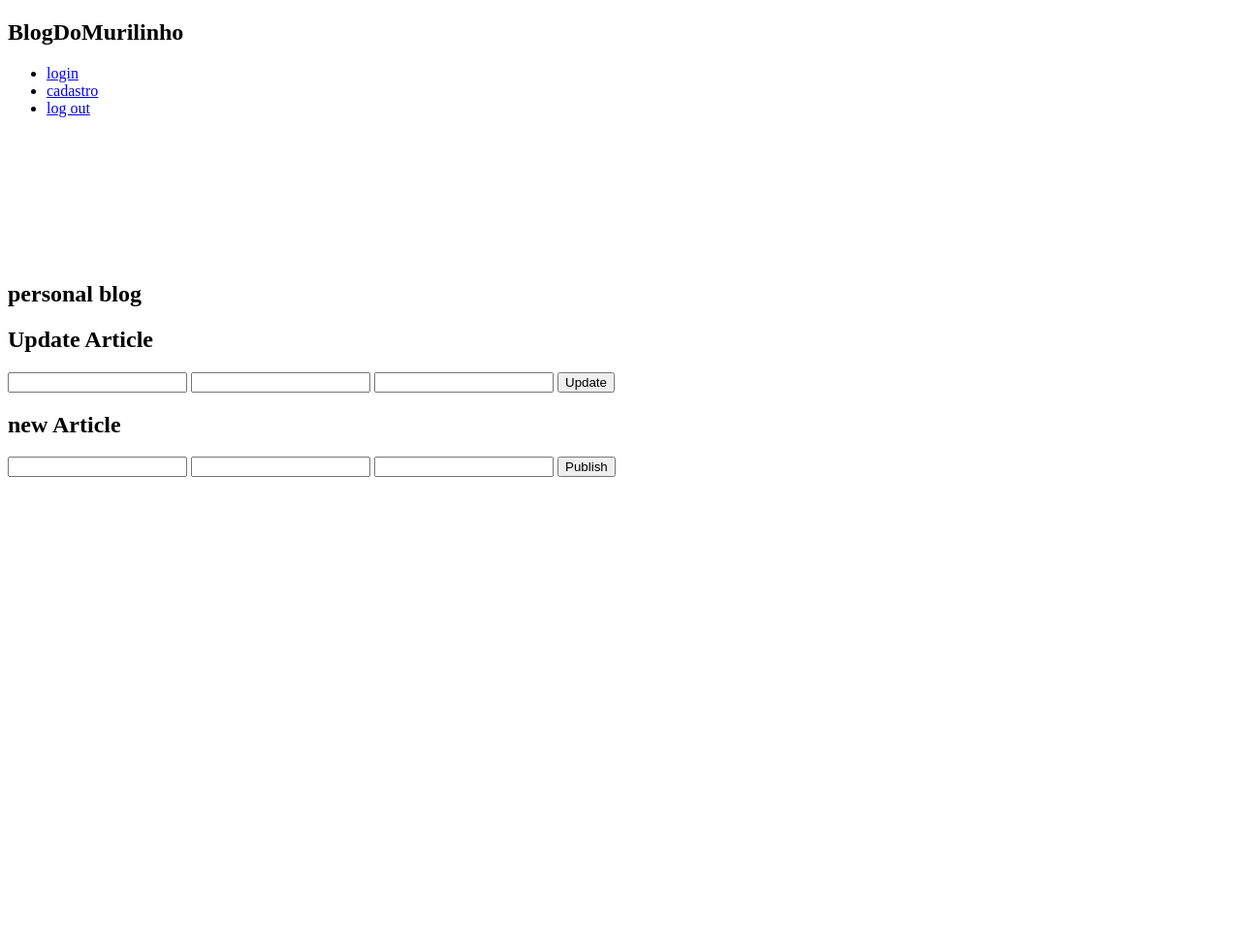
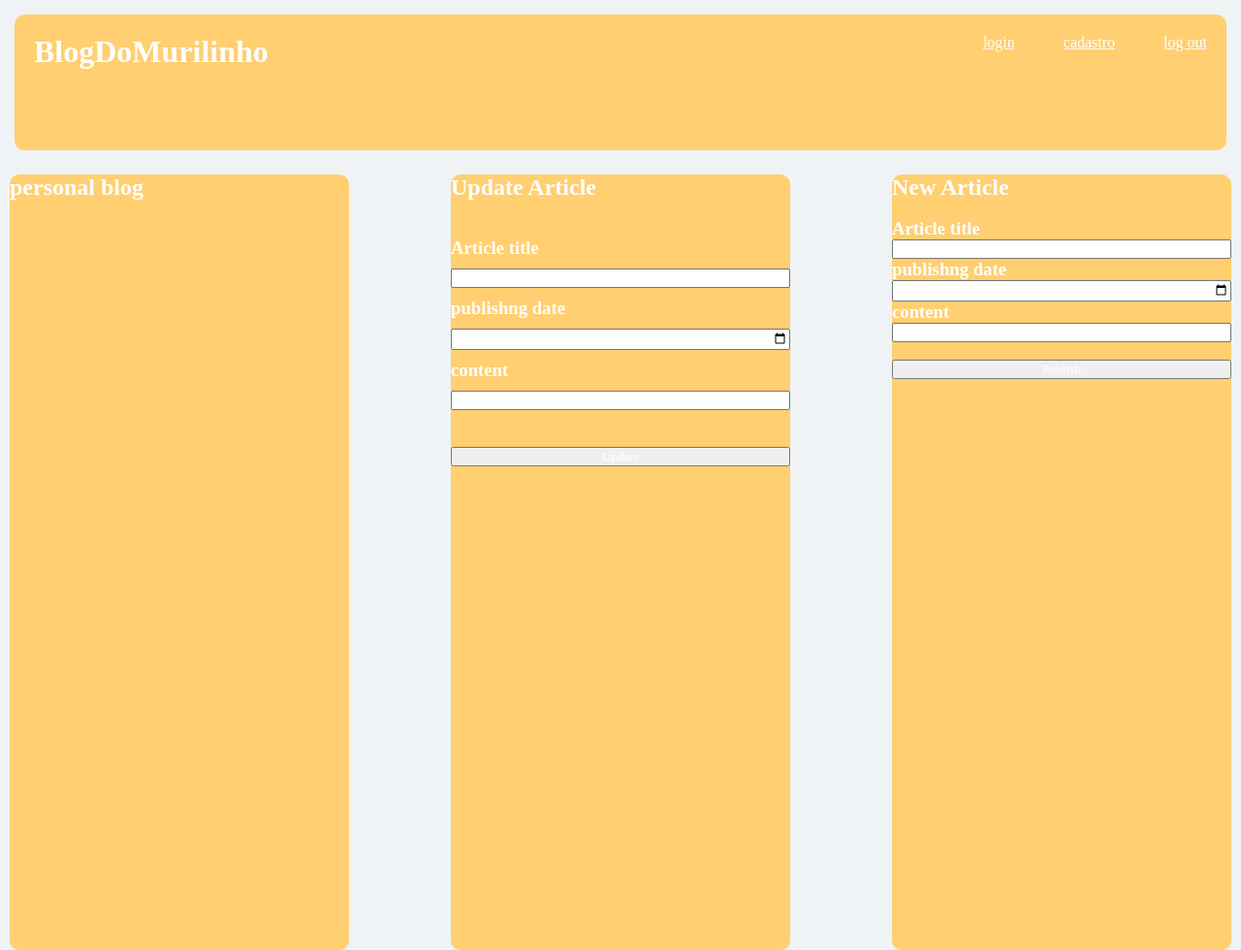
Before and after one commit to contatemurilodejesus/pratica, a website: page frontend/index/admin.html in a window 1280 px wide. Shown: the whole page at 97% size. Before the commit the page ends 800 px from the top, so only its background shows below. Drawn offline with Linux system fonts and the light colour scheme.

Commit message:
update-page

```diff
--- a/frontend/css/adimin.css
+++ b/frontend/css/adimin.css
@@ -1,3 +1,71 @@
 *{
-    padding: ;
+    padding:0px;
+    margin: 0px;
+    font-family: 'Times New Roman', Times, serif;
+    color: white;
 }
+body{
+    margin: 5px;
+    padding: 5px;
+    background: rgb(240, 243, 245);
+    min-height: 100vh;
+    min-width: 100vh ;
+    display:flex ;
+    flex-direction: column;
+    gap: 20px;
+}
+header{
+    margin: 5px;
+    padding: 20px;
+    background: #FFCF71;
+    display: flex;
+    justify-content: space-between;
+    height: 100px;
+    border-radius: 10px;
+}
+ul{
+    list-style: none;
+    display: flex;
+    gap: 50px;
+    justify-content: space-around;
+}
+ul li{
+    font-style: none;
+    size: 40px;
+}
+.conteiner{
+    height: 800px;
+    width: auto;
+    display:flex ;
+    justify-content: space-between;
+
+
+}
+.adimin_add{
+
+    background: #FFCF71;
+    border-radius: 10px;
+    display:flex ;
+    flex-direction: column;
+    width: 350px;
+
+}
+.edit{
+
+    background: #FFCF71;
+    border-radius: 10px;
+    display:flex ;
+    flex-direction: column;
+    width: 350px;
+    gap: 10px;
+
+
+}
+.new{
+
+    background: #FFCF71;
+    border-radius: 10px;
+    display:flex ;
+    flex-direction: column;
+    width: 350px;
+}
--- a/frontend/index/admin.html
+++ b/frontend/index/admin.html
@@ -3,12 +3,13 @@
 <head>
     <meta charset="UTF-8">
     <meta name="viewport" content="width=device-width, initial-scale=1.0">
-    <link rel="stylesheet" href="admin.html">
+    <link rel="stylesheet" href="../css/adimin.css">
     <title>Document</title>
 </head>
 <body>
-    <section class=" conteiner">
-        <header style="height: 250px;">
+
+
+    <header>
             <h1>BlogDoMurilinho</h1>
             <ul>
                 <li><a href="#">login</a></li>
@@ -16,24 +17,36 @@
                 <li><a href="#">log out</a></li>
             </ul>
         </header>
-        <div class="adimin_add">
+    <section class="conteiner">
+
+        <nav class="adimin_add">
             <h2>personal blog</h2>
-            <section id= "historic"></section>
-        </div>
-        <div class="edit">
+            <section id= "historic"><!--assim que que adicionar um blog aparece aq em formato de lista--></section>
+        </nav>
+        <nav class="edit">
             <h2>Update Article</h2>
+            <br>
+            <h3>Article title</h3>
             <input type="text" name="Article title" id="">
-            <input type="text" name="publishng date" id="">
+            <h3>publishng date</h3>
+            <input type="date" name="publishng date" id="">
+            <h3>content</h3>
             <input type="text" name="content" id="">
+            <br>
             <button type="submit">Update</button>
-        </div>
-        <div class="new">
-            <h2>new Article</h2>
+        </nav>
+        <nav class="new">
+            <h2>New Article</h2>
+            <br>
+            <h3>Article title</h3>
             <input type="text" name="Article title" id="">
-            <input type="text" name="publishng date" id="">
+             <h3>publishng date</h3>
+            <input type="date" name="publishng date" id="">
+            <h3>content</h3>
             <input type="text" name="content" id="">
+            <br>
             <button type="submit">Publish</button>
-        </div>
+        </nav>
     </section>
 </body>
 </html>
```
